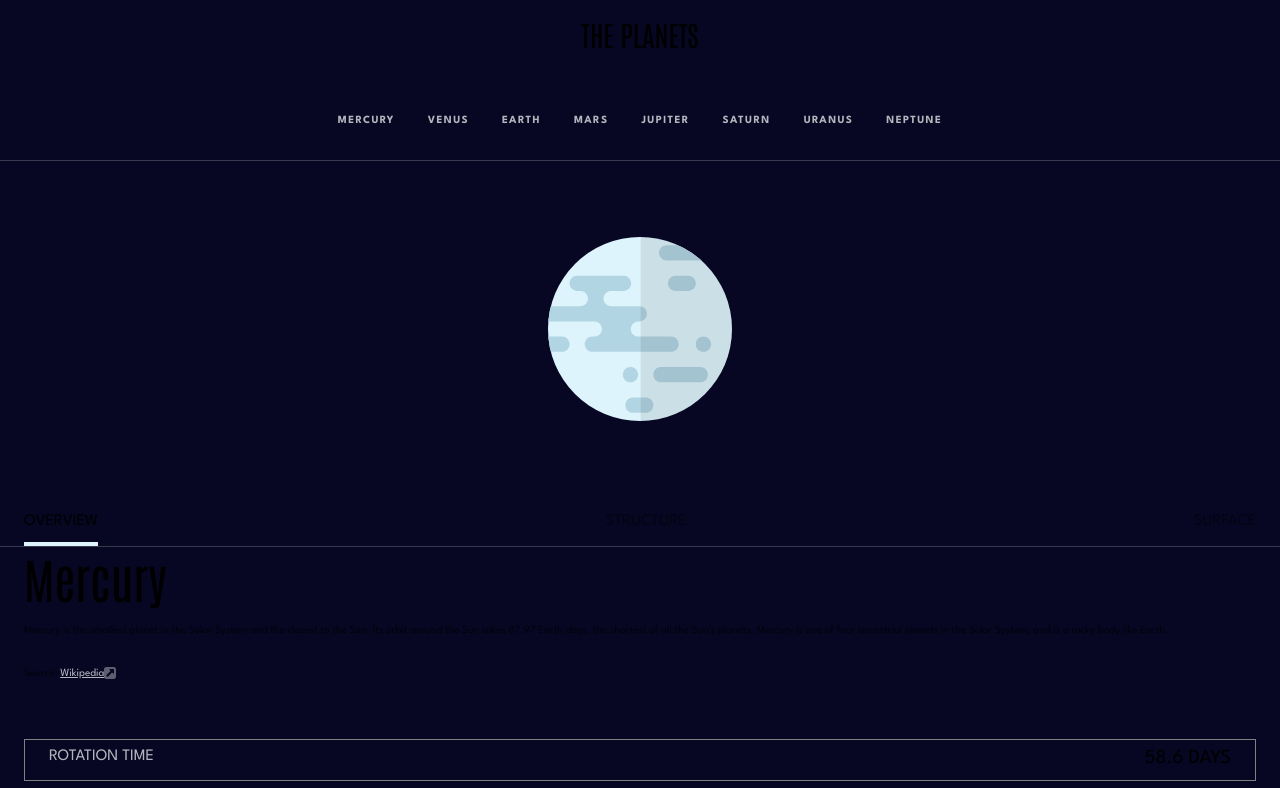
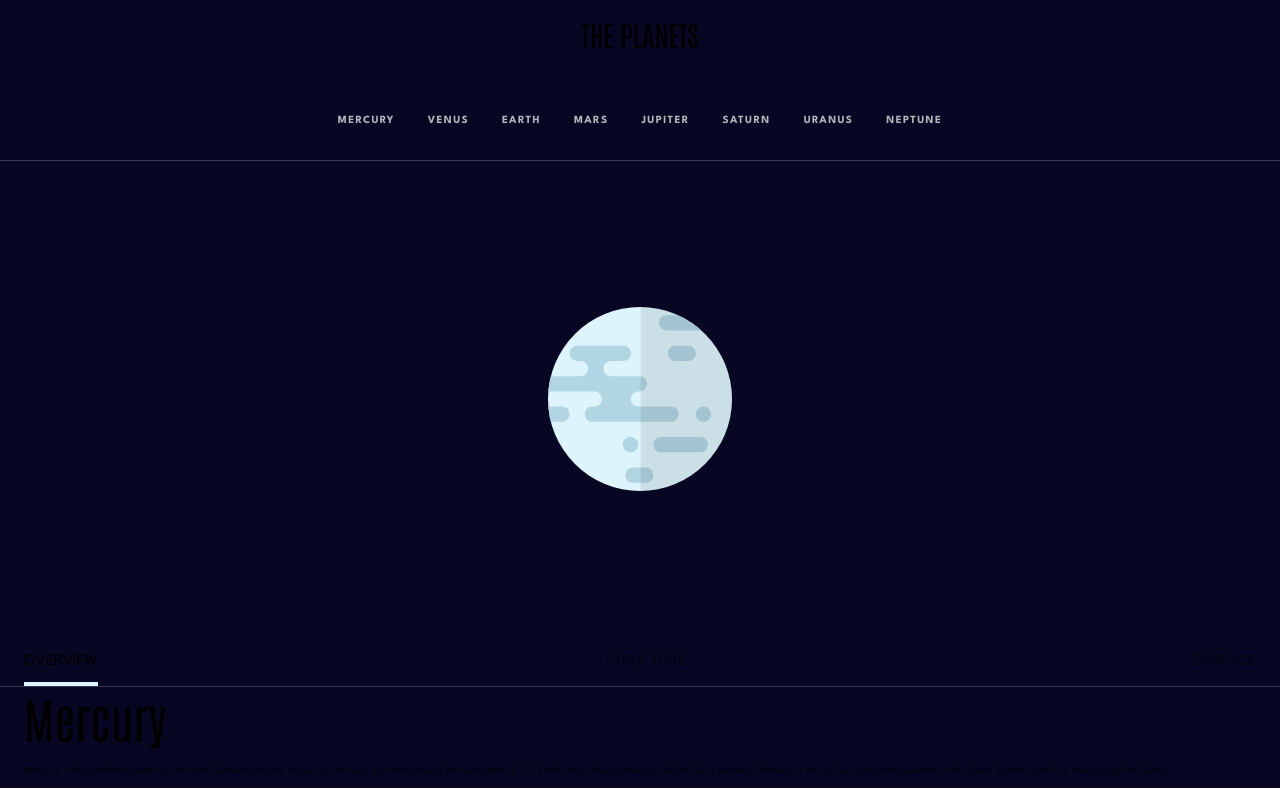
Before and after one commit to radhd/Planets-fact-site, a React (Vite) app: page /mercury in a window 1280 px wide. Shown: the top 788 px of the page. Built offline with nearby package versions, Linux system fonts and the light colour scheme.

Commit message:
Set styles for planet structure image

```diff
--- a/src/components/Information.jsx
+++ b/src/components/Information.jsx
@@ -96,10 +96,12 @@ const PlanetImage = styled.div`
   background-repeat: no-repeat;
   background-position: center;
   height: ${(props) => props.theme[props.name].imageSize.small.height};
-  margin: 76px 0;
+  margin: 95px 0;
+  position: relative;
   @media (min-width: 768px) {
     height: ${(props) => props.theme[props.name].imageSize.medium.height};
     order: -1;
+    margin: 146px 0;
   }
 `;
 
@@ -108,12 +110,14 @@ const PlanetGeology = styled.div`
     props.isActive === "STRUCTURE" ? props.images.geology : null});
   background-size: contain;
   background-repeat: no-repeat;
-  height: 70px;
-  margin: 76px 0;
+  width: 100%;
+  height: 169px;
+  background-position: center;
   position: absolute;
-  top: 5%;
-  left: 43%;
-  aspect-ratio: 1;
+  top: 45px;
+  @media (min-width: 768px) {
+    top: 150px;
+  }
 `;
 
 const Title = styled.h1`
```
